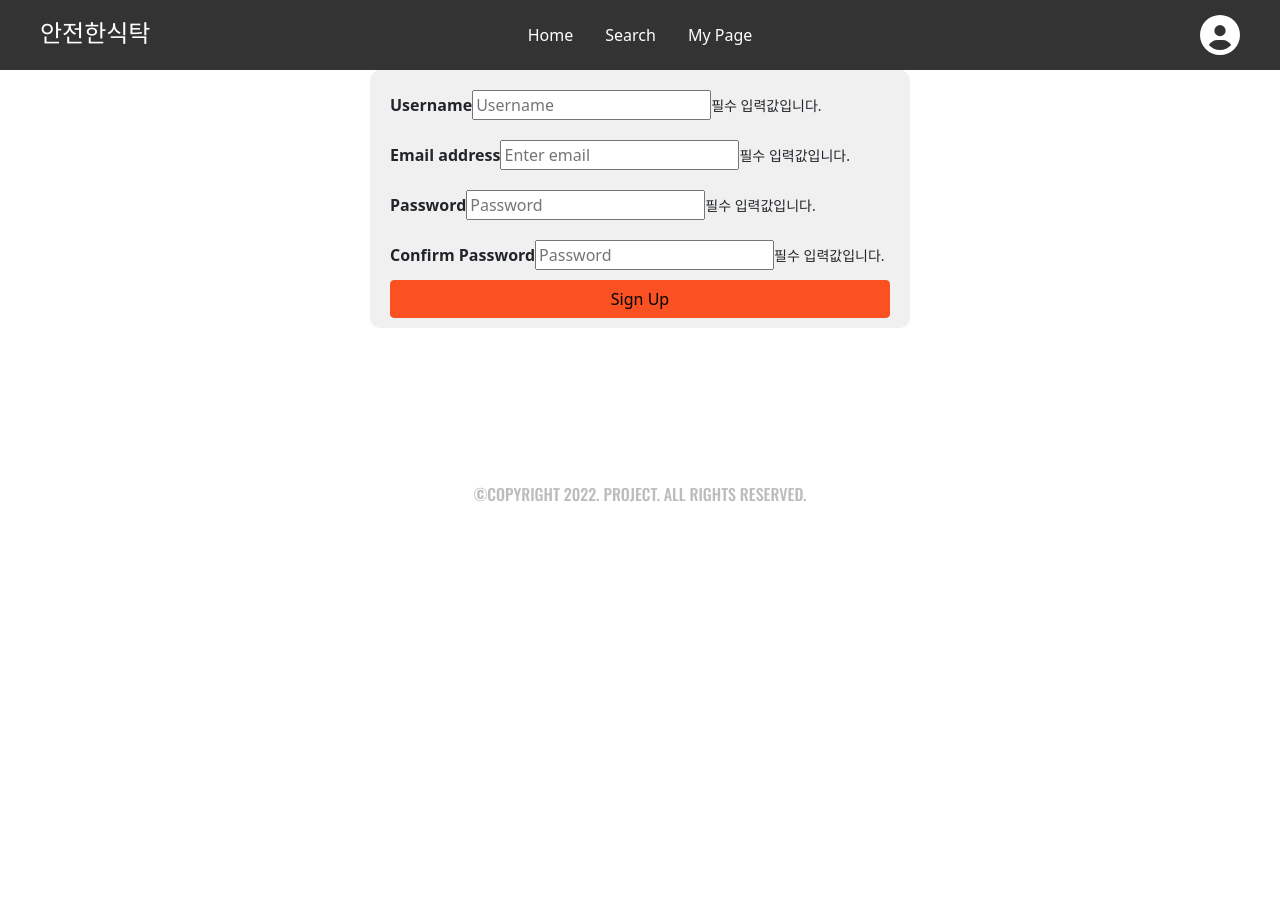
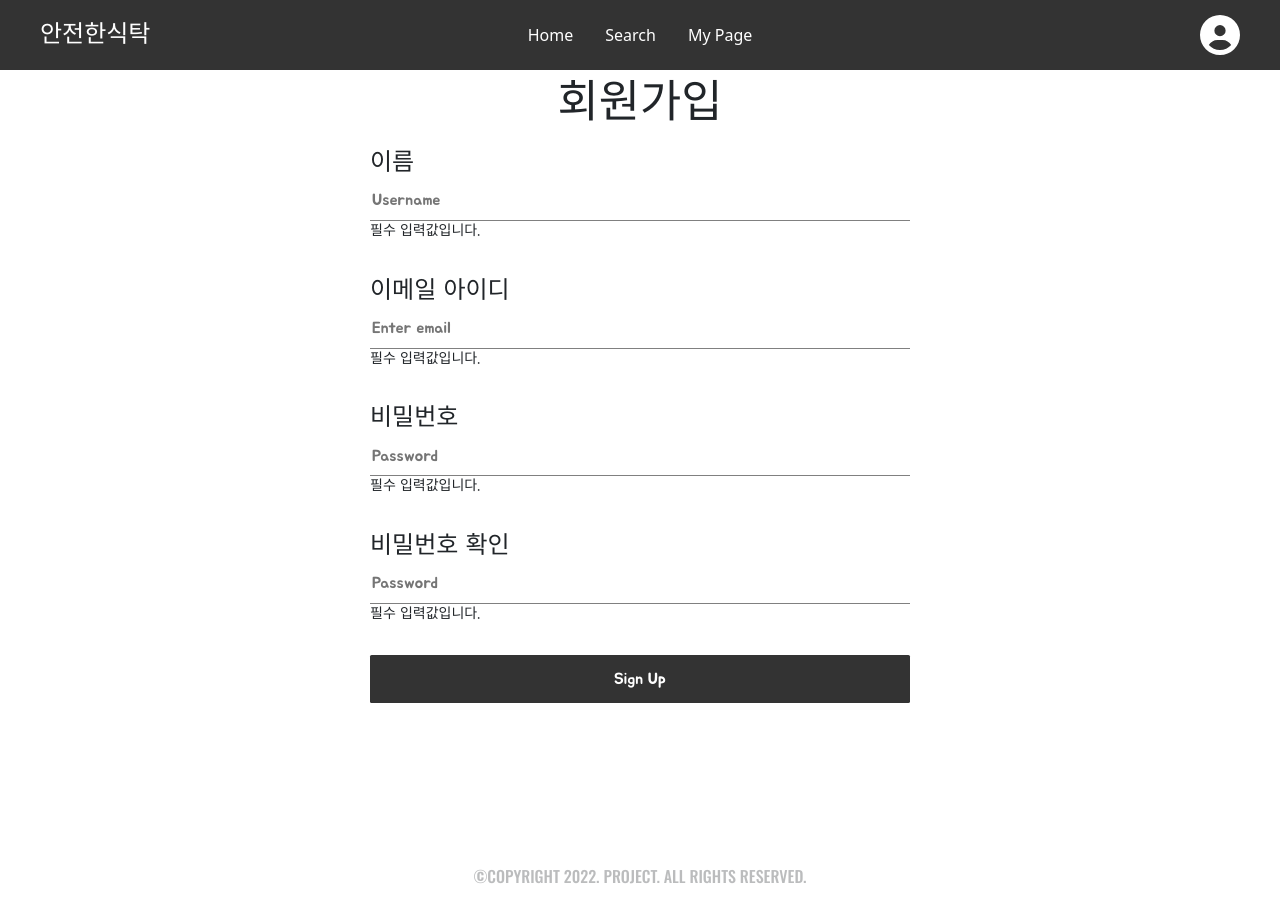
Before and after one commit to hi1004/Food-Search-App, a Nuxt app: page /signIn in a window 1280 px wide. Both pictures are taken after a click on the button "회원가입". Shown: the top 922 px of the page. Before the commit the page ends 800 px from the top, so only its background shows below. Built offline with nearby package versions, Linux system fonts and the light colour scheme; what vue-infinite-loading would draw is missing.

Commit message:
update sign Up form design

```diff
--- a/App/pages/signIn.vue
+++ b/App/pages/signIn.vue
@@ -1,18 +1,18 @@
 <template>
   <div class="signIn">
-    <form class="signIn-form">
-      <h1 class="signIn-title">
+    <form class="user-form">
+      <h1 class="user-title">
         회원 로그인
       </h1>
-      <div class="signIn-box">
-        <div class="signIn-inputbox">
-          <label class="sign-input">
+      <div class="user-box">
+        <div class="user-inputbox">
+          <label class="user-input">
             <input
               type="email"
               id="inputEmail"
               v-model.trim="email" />
           </label>
-          <label class="sign-input">
+          <label class="user-input">
             <input
               type="password"
               id="inputPassword"
@@ -22,14 +22,14 @@
         <button
           @click="signIn"
           type="button"
-          class="signIn-button">
+          class="user-button">
           로그인
         </button>
       </div>
       <button
         @click="toSignUp"
         type="button"
-        class="signIn-toSignUp">
+        class="user-toSignUp">
         회원가입
       </button>
     </form>
@@ -66,30 +66,31 @@
     justify-content: center;
     align-items: center;
     font-family: "Jua", sans-serif;
-    .signIn-title {
+    .user-title {
       text-align: center;
       font-size: 2.8rem
     }
-    .signIn-form {
+    .user-form {
       width: 100%;
       max-width: 540px;
       height: 25rem;
       display: flex;
       flex-direction: column;
       justify-content: space-evenly;
-      .signIn-box {
+      .user-box {
         width: 100%;
         height: 7rem;
         display: flex;
         flex-direction: row;
-        .signIn-inputbox {
+        .user-inputbox {
           display: flex;
           flex-direction: column;
           justify-content: space-between;
           flex: 4;
           margin-right: 0.5rem;
-          .sign-input {
+          .user-input {
             input {
+              width: 100%;
               border: none;
               border-bottom: solid 1.5px gray;
               height: 3.4rem;
@@ -100,11 +101,11 @@
             }
           }
         }
-        .signIn-button {
+        .user-button {
           flex: 1;
         }
       }
-      .signIn-toSignUp {
+      .user-toSignUp {
         width: 100%;
         height: 4rem;
       }
--- a/App/pages/signUp.vue
+++ b/App/pages/signUp.vue
@@ -1,44 +1,38 @@
 <template>
-  <div id="signUp">
-    <form>
-      <div class="user-group">
-        <label for="inputEmail">Username</label>
+  <div class="signUp">
+    <form class="user-form">
+      <h1 class="user-title">
+        회원가입
+      </h1>
+      <div class="user-input">
+        <label for="inputEmail">이름</label>
         <input
           type="text"
-          class="user-input"
-          @keyup.enter="register"
           placeholder="Username"
           v-model.trim="userinfo.username" />
         <small v-if="isBlankUsername">필수 입력값입니다.</small>
       </div>
-      <div class="user-group">
-        <label for="inputEmail">Email address</label>
+      <div class="user-input">
+        <label for="inputEmail">이메일 아이디</label>
         <input
           type="email"
-          class="user-input"
-          @keyup.enter="register"
-          aria-describedby="emailHelp"
           placeholder="Enter email"
           v-model.trim="userinfo.email" />
         <small v-if="isBlankEmail">필수 입력값입니다.</small>
         <small v-if="!isValidEmail">이메일 형식을 확인해주세요.</small>
       </div>
-      <div class="user-group">
-        <label for="inputPassword">Password</label>
+      <div class="user-input">
+        <label for="inputPassword">비밀번호</label>
         <input
           type="password"
-          class="user-input"
-          @keyup.enter="register"
           placeholder="Password"
           v-model.trim="userinfo.password" />
         <small v-if="isBlankPassword">필수 입력값입니다.</small>
       </div>
-      <div class="user-group">
-        <label for="inputPassword">Confirm Password</label>
+      <div class="user-input">
+        <label for="inputPassword">비밀번호 확인</label>
         <input
           type="password"
-          @keyup.enter="register"
-          class="user-input"
           placeholder="Password"
           v-model.trim="userinfo.cPassword" />
         <small v-if="isBlankCPassword">필수 입력값입니다.</small>
@@ -47,7 +41,7 @@
       <button
         @click="register"
         type="button"
-        class="btn btn-primary">
+        class="user-register">
         Sign Up
       </button>
     </form>
@@ -144,35 +138,52 @@
 </script>
 
 <style lang="scss">
-  #signUp {
-    width: 90%;
-    max-width: 540px;
-    margin: 0 auto;
-    background-color: rgb(240, 240, 240);
-    border-radius: 10px;
-    padding: 0 20px;
+  .signUp {
+    width: 100vw;
+    height: 80vh;
     display: flex;
-    flex-direction: column;
     justify-content: center;
-    form {
+    align-items: center;
+    font-family: "Jua", sans-serif;
+    .user-title {
+      text-align: center;
+      font-size: 2.8rem
+    }
+    .user-form {
+      width: 100%;
+      max-width: 540px;
+      height: 40rem;
       display: flex;
       flex-direction: column;
       justify-content: space-evenly;
-      margin: 10px 0;
-      .user-group {
-        margin: 10px 0;
+      .user-input {
+        display: flex;
+        flex-direction: column;
+        margin-bottom: 1.5rem;
         label {
-          font-weight: bold;
+          font-size: 1.5rem;
         }
-        .allergy-check {
+        input {
+          width: 100%;
           border: none;
-        }
-        .allergy-option {
-          font-weight: normal;
-          border: none;
-          margin: 5px 0;
+          border-bottom: solid 1.5px gray;
+          height: 2.5rem;
+          position: relative;
+          &:focus {
+            outline: none;
+          }
         }
       }
+      .user-register {
+        width: 100%;
+        height: 3rem;
+      }
+    }
+    button {
+      border: none;
+      border-radius: 0.1rem;
+      background-color: #333333;
+      color: white;
     }
   }
 </style>
```
